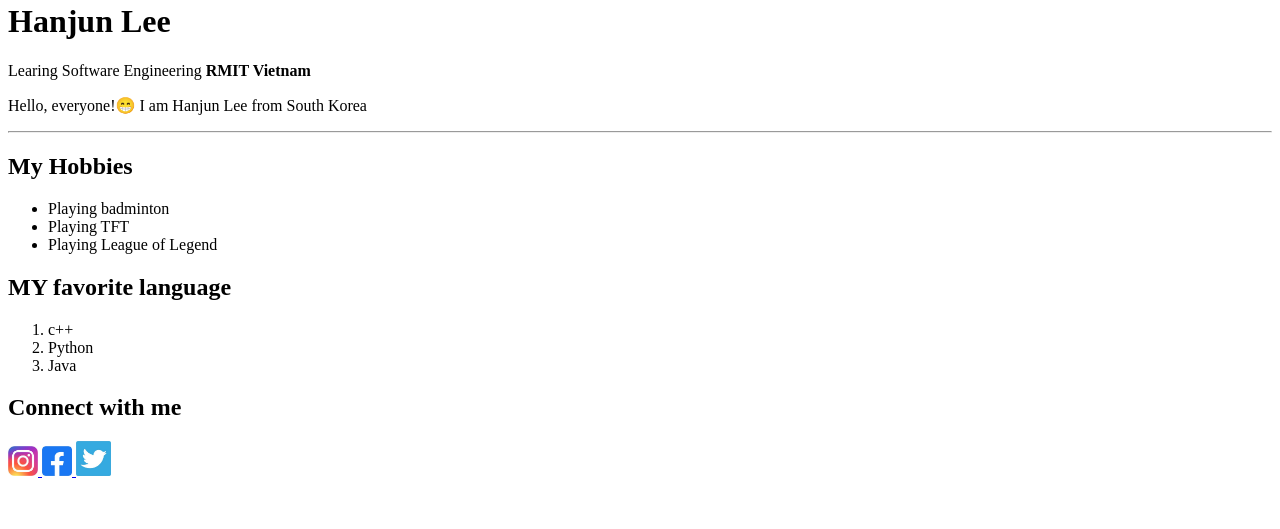
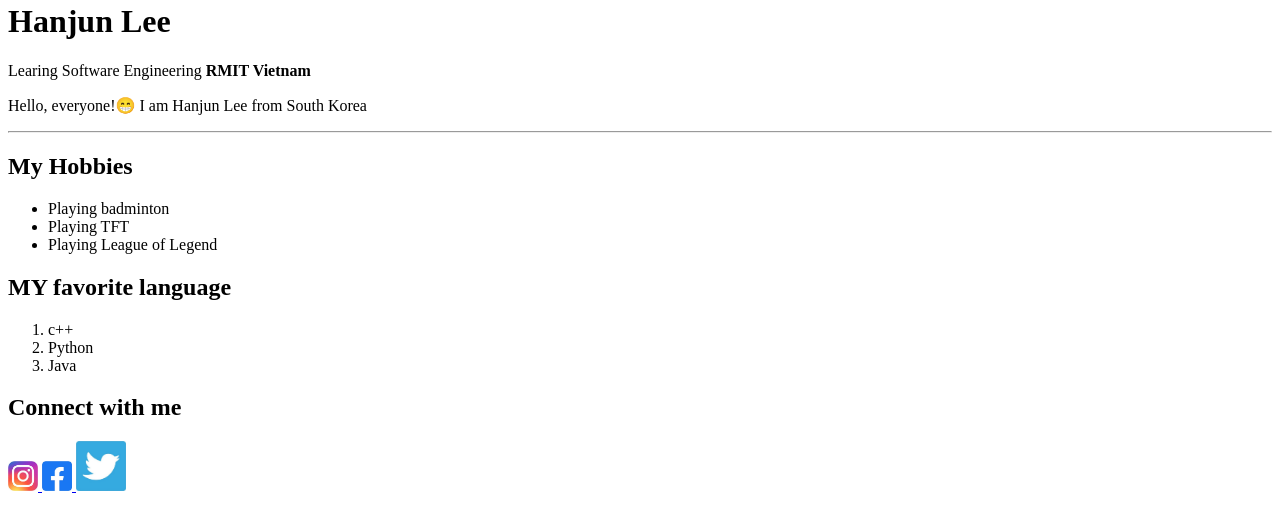
Before and after one commit to MelonJul/MelonJul.github.io, a plain HTML site: page index.html in a window 1280 px wide. Shown: the part 259-788 px from the top of the page. Drawn offline with Linux system fonts and the light colour scheme.

Commit message:
Update index.html

```diff
--- a/index.html
+++ b/index.html
@@ -42,7 +42,7 @@
     </a>
 
     <a href = "https://melonjul.github.io/message.github.io/" target = _blank>
-        <img src = "https://raw.githubusercontent.com/MelonJul/MelonJul.github.io/main/assert/Twitter%20logo.jpeg" alt = "Twitter" width = 35 hight = 35>
+        <img src = "https://raw.githubusercontent.com/MelonJul/MelonJul.github.io/main/assert/Twitter%20logo.jpeg" alt = "Twitter" width = 50 hight = 50>
     </a>
 
 
```
